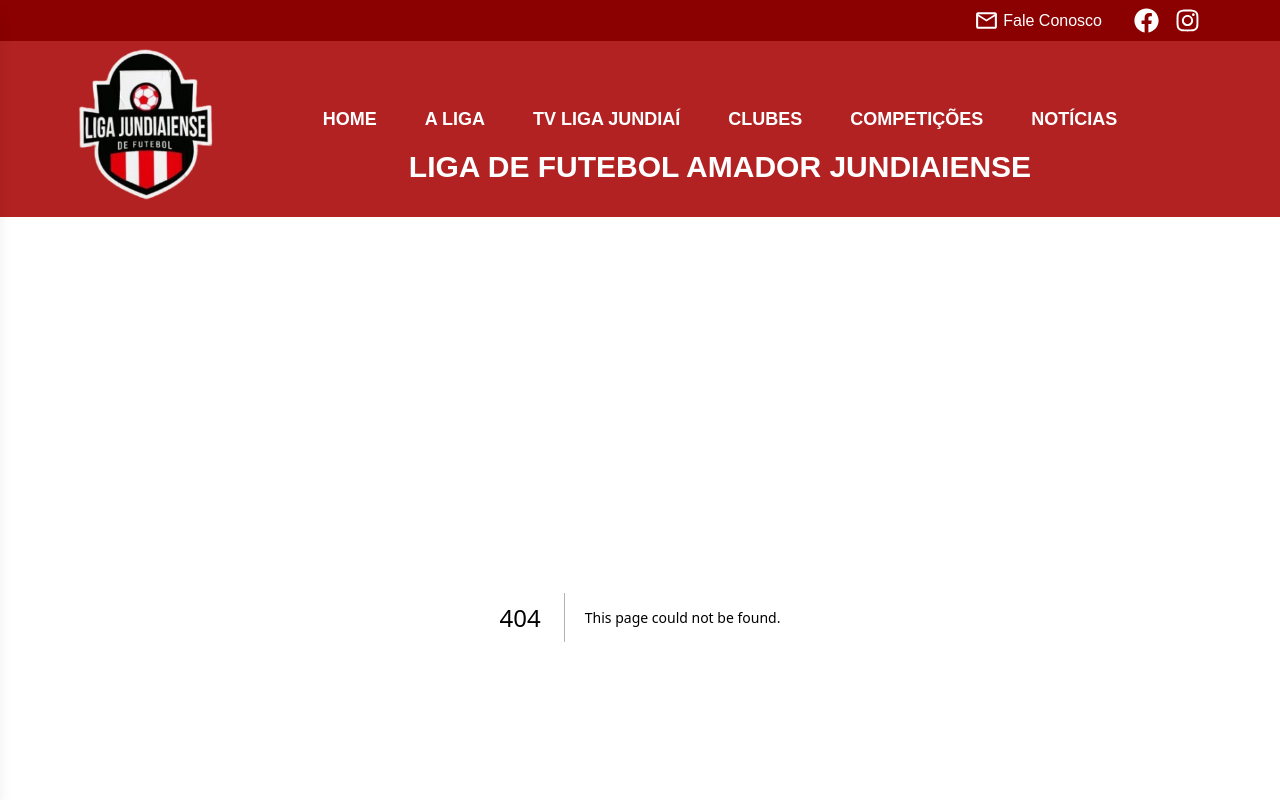
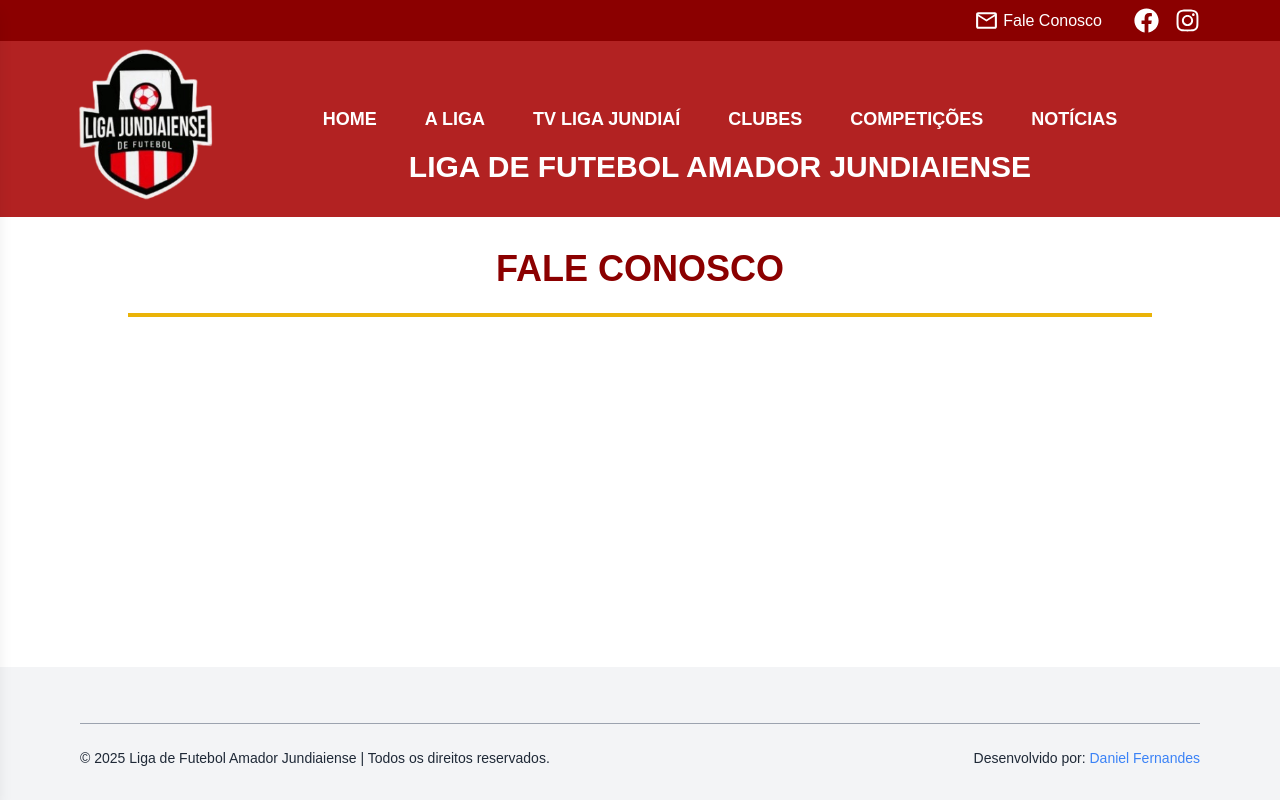
Before and after one commit to bdancost/amateur_football_league, a Next.js app: page /contact in a window 1280 px wide. Before the commit this address had no page. Shown: the top 800 px of the page. Built offline with nearby package versions, Linux system fonts and the light colour scheme.

Commit message:
Ajustando pagina fale conosco

```diff
--- /dev/null
+++ b/src/app/contact/page.tsx
@@ -0,0 +1,15 @@
+import React from 'react'
+
+const Contact = () => {
+  return (
+    <div className="flex flex-col">
+      <h1 className=" flex justify-center items-center mt-8 text-4xl font-bold uppercase">
+        Fale Conosco
+      </h1>
+
+      <div className="border-b-4 border-yellow-500 my-6 w-4/5 mx-auto"></div>
+    </div>
+  )
+}
+
+export default Contact
```
